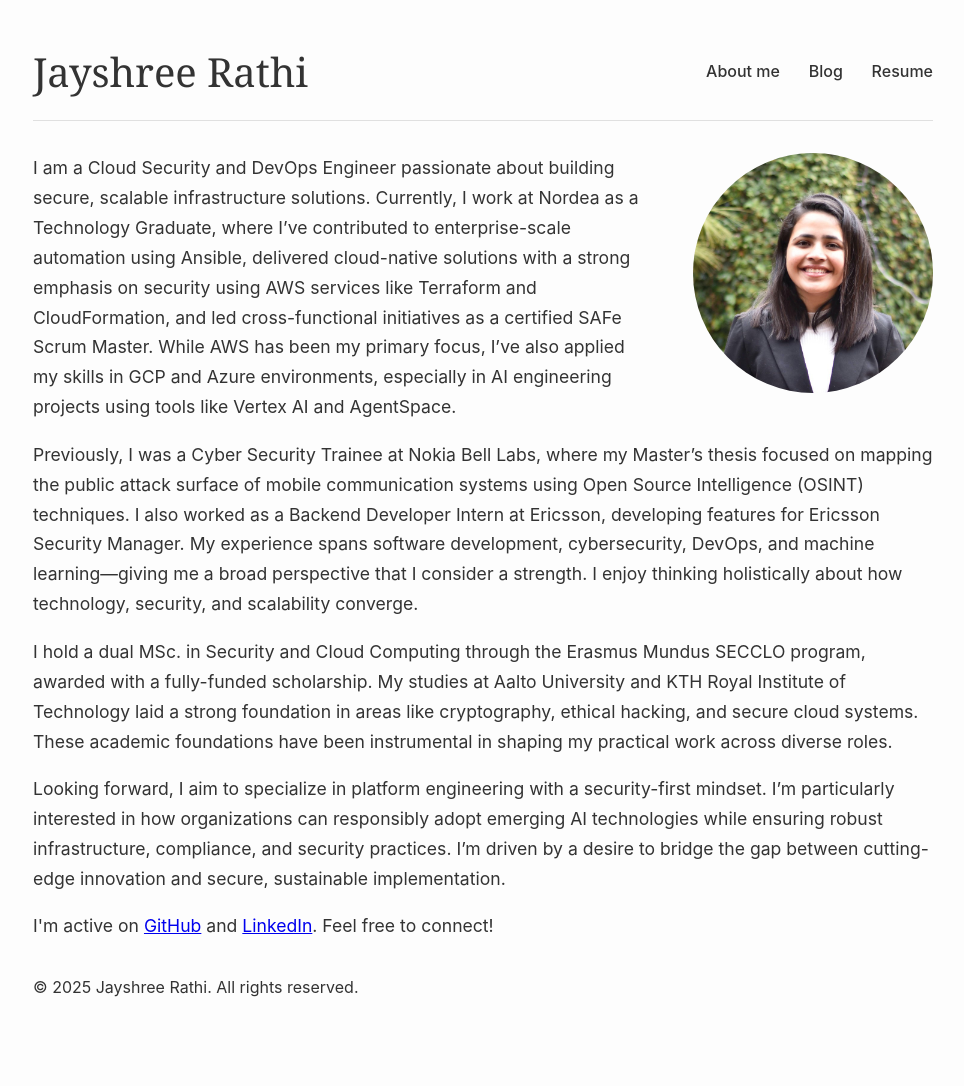
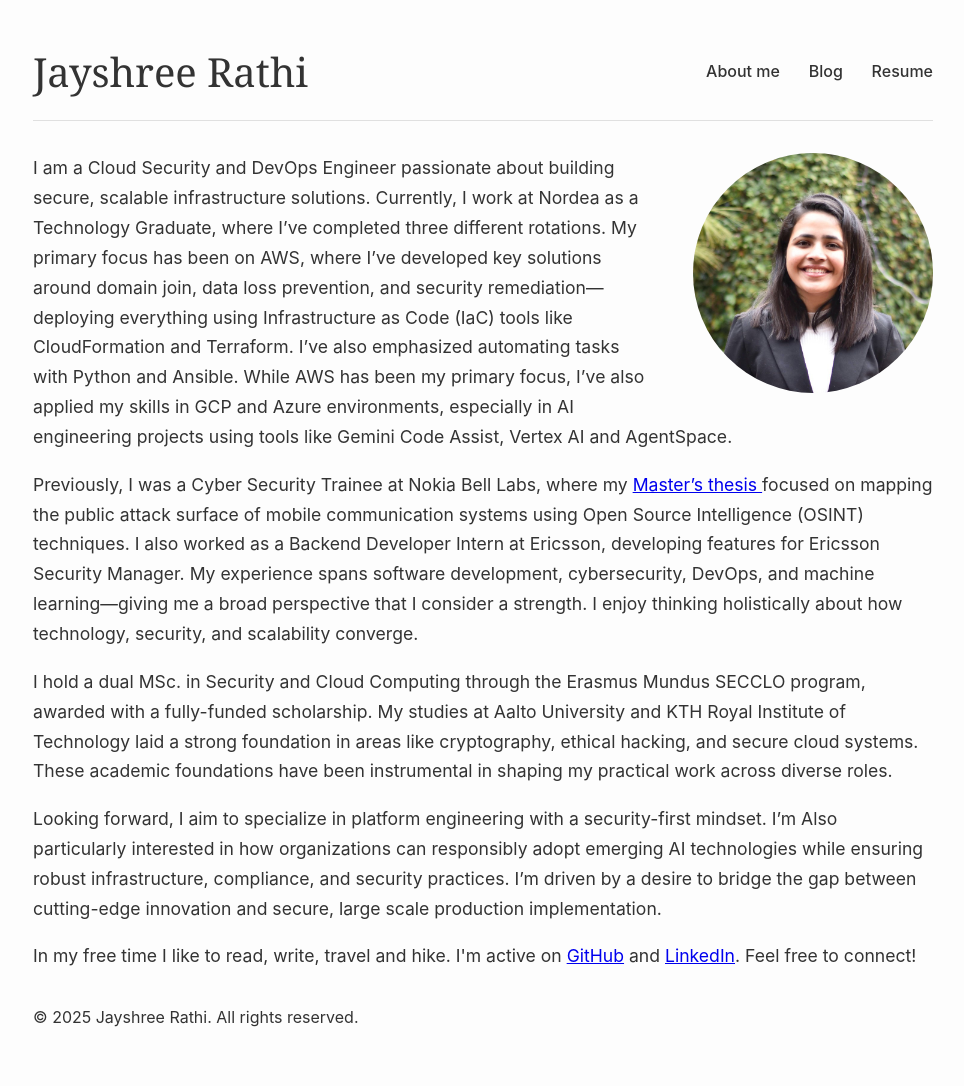
Before and after one commit to jsrathi17/jsrathi17.github.io, a Jekyll site: the page built from index.html, in a window 1280 px wide. Shown: the whole page, without its empty margins (157-1121 px from the left). Built offline with Jekyll 4.4.1, drawn with Linux system fonts in a browser that asks for light colours; before the commit the page ends 1056 px from its top, so only the background shows below that.

Commit message:
chore: update desc

```diff
--- a/index.html
+++ b/index.html
@@ -9,10 +9,10 @@ title: About me
 
   <!-- The heading has been removed, so the text starts right away -->
   <div class="profile-text">
-    <p>I am a Cloud Security and DevOps Engineer passionate about building secure, scalable infrastructure solutions. Currently, I work at Nordea as a Technology Graduate, where I’ve contributed to enterprise-scale automation using Ansible, delivered cloud-native solutions with a strong emphasis on security using AWS services like Terraform and CloudFormation, and led cross-functional initiatives as a certified SAFe Scrum Master. While AWS has been my primary focus, I’ve also applied my skills in GCP and Azure environments, especially in AI engineering projects using tools like Vertex AI and AgentSpace.</p>
-    <p>Previously, I was a Cyber Security Trainee at Nokia Bell Labs, where my Master’s thesis focused on mapping the public attack surface of mobile communication systems using Open Source Intelligence (OSINT) techniques. I also worked as a Backend Developer Intern at Ericsson, developing features for Ericsson Security Manager. My experience spans software development, cybersecurity, DevOps, and machine learning—giving me a broad perspective that I consider a strength. I enjoy thinking holistically about how technology, security, and scalability converge.</p>
+    <p>I am a Cloud Security and DevOps Engineer passionate about building secure, scalable infrastructure solutions. Currently, I work at Nordea as a Technology Graduate, where I’ve completed three different rotations. My primary focus has been on AWS, where I’ve developed key solutions around domain join, data loss prevention, and security remediation—deploying everything using Infrastructure as Code (IaC) tools like CloudFormation and Terraform. I’ve also emphasized automating tasks with Python and Ansible. While AWS has been my primary focus, I’ve also applied my skills in GCP and Azure environments, especially in AI engineering projects using tools like Gemini Code Assist, Vertex AI and AgentSpace. </p>
+    <p>Previously, I was a Cyber Security Trainee at Nokia Bell Labs, where my <a href = "https://aaltodoc.aalto.fi/server/api/core/bitstreams/61ea526a-a513-46d8-81c8-c0ffb55ade7c/content">Master’s thesis </a> focused on mapping the public attack surface of mobile communication systems using Open Source Intelligence (OSINT) techniques. I also worked as a Backend Developer Intern at Ericsson, developing features for Ericsson Security Manager. My experience spans software development, cybersecurity, DevOps, and machine learning—giving me a broad perspective that I consider a strength. I enjoy thinking holistically about how technology, security, and scalability converge.</p>
     <p>I hold a dual MSc. in Security and Cloud Computing through the Erasmus Mundus SECCLO program, awarded with a fully-funded scholarship. My studies at Aalto University and KTH Royal Institute of Technology laid a strong foundation in areas like cryptography, ethical hacking, and secure cloud systems. These academic foundations have been instrumental in shaping my practical work across diverse roles.</p>
-    <p>Looking forward, I aim to specialize in platform engineering with a security-first mindset. I’m particularly interested in how organizations can responsibly adopt emerging AI technologies while ensuring robust infrastructure, compliance, and security practices. I’m driven by a desire to bridge the gap between cutting-edge innovation and secure, sustainable implementation.</p>
-    <p>I'm active on <a href="https://github.com/your_github">GitHub</a> and <a href="https://www.linkedin.com/in/your_linkedin">LinkedIn</a>. Feel free to connect!</p>
+    <p>Looking forward, I aim to specialize in platform engineering with a security-first mindset. I’m Also particularly interested in how organizations can responsibly adopt emerging AI technologies while ensuring robust infrastructure, compliance, and security practices. I’m driven by a desire to bridge the gap between cutting-edge innovation and secure, large scale production implementation.</p>
+    <p>In my free time I like to read, write, travel and hike. I'm active on <a href="https://github.com/your_github">GitHub</a> and <a href="https://www.linkedin.com/in/your_linkedin">LinkedIn</a>. Feel free to connect!</p>
   </div>
 </div>
```
